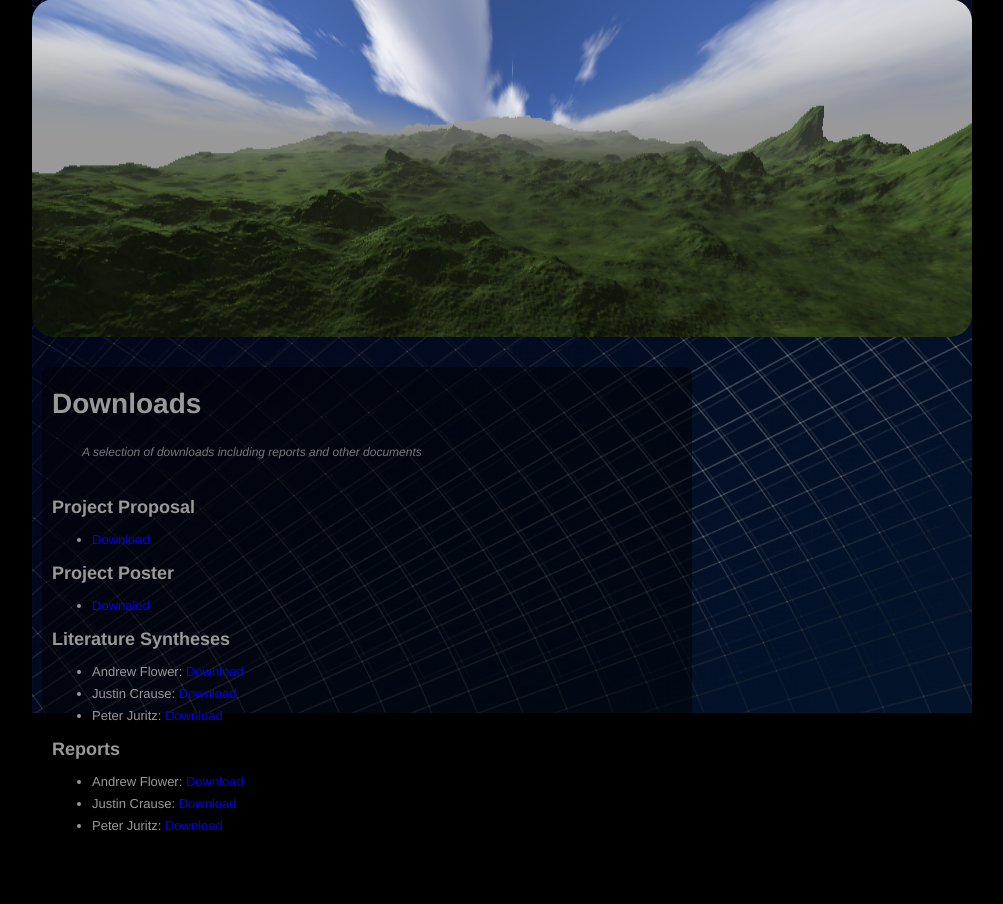
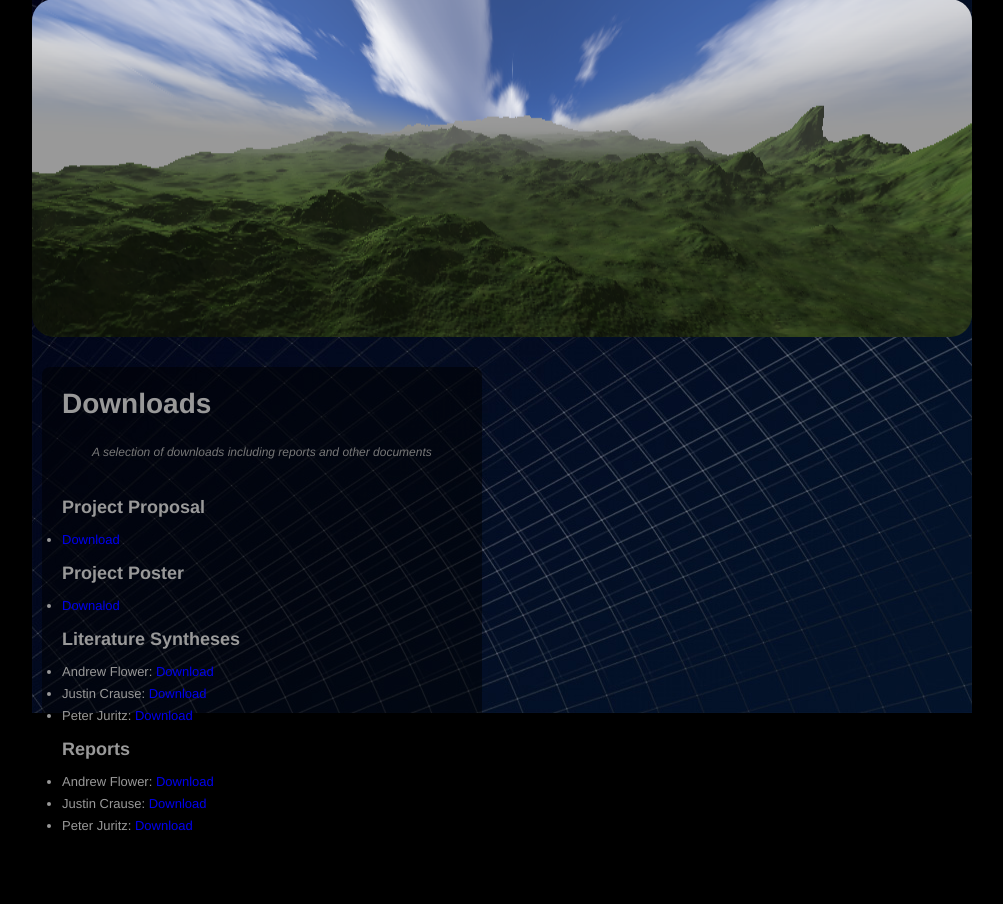
Before and after one commit to rewolf/defter, a PHP site: page /downloads.php in a window 1280 px wide. Shown: the part 249-1153 px from the top of the page, without its empty margins (138-1141 px from the left). Run offline with PHP 8.4, Linux system fonts and the light colour scheme.

Commit message:
Made gallery boxes fit into container.  Increase box padding

```diff
--- a/style.css
+++ b/style.css
@@ -164,7 +164,6 @@ nav {
 
 	#mainContent {
 		display: 				table-cell;
-		width: 					650px;
 		padding-right:	22px;
 		vertical-align:	top;
 	}
@@ -180,7 +179,7 @@ nav {
 
 #sectGroup section{
 	background:		rgba(0,0,0,.5);
-	padding:			10px 10px;
+	padding:			10px 20px;
 	margin:				20px 0px;
 	border-radius:8px;
 	/* Border-radius not implemented yet */
@@ -204,9 +203,6 @@ nav {
 	text-align:		justify;
 }
 
-#sectGroup section div ul li {
-	margin:				0px 40px;
-}
 
 #sectGroup section img {
 	margin: 						22px 0;
@@ -268,7 +264,7 @@ aside section#sublinks{
 	.imgList {
 		display:		block;
 		margin: 		0 auto;
-		width: 			940px;
+
 		list-style: none;
 		float:			none;
 	}
@@ -279,7 +275,7 @@ aside section#sublinks{
 			display:		inline;
 			display:		inline-block;
       display: 		-moz-inline-box; /* mozilla only */
-			marging:		0px 20px;
+			margin:		0px 20px;
 		}
 			.imgList li a {
 				display: 					block;
```
